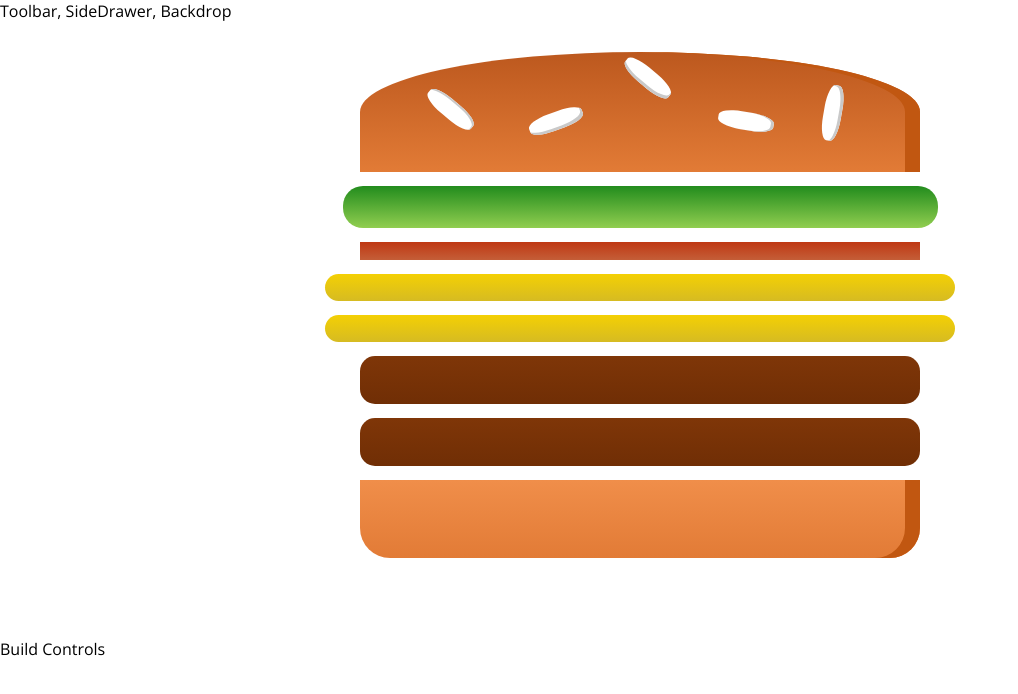
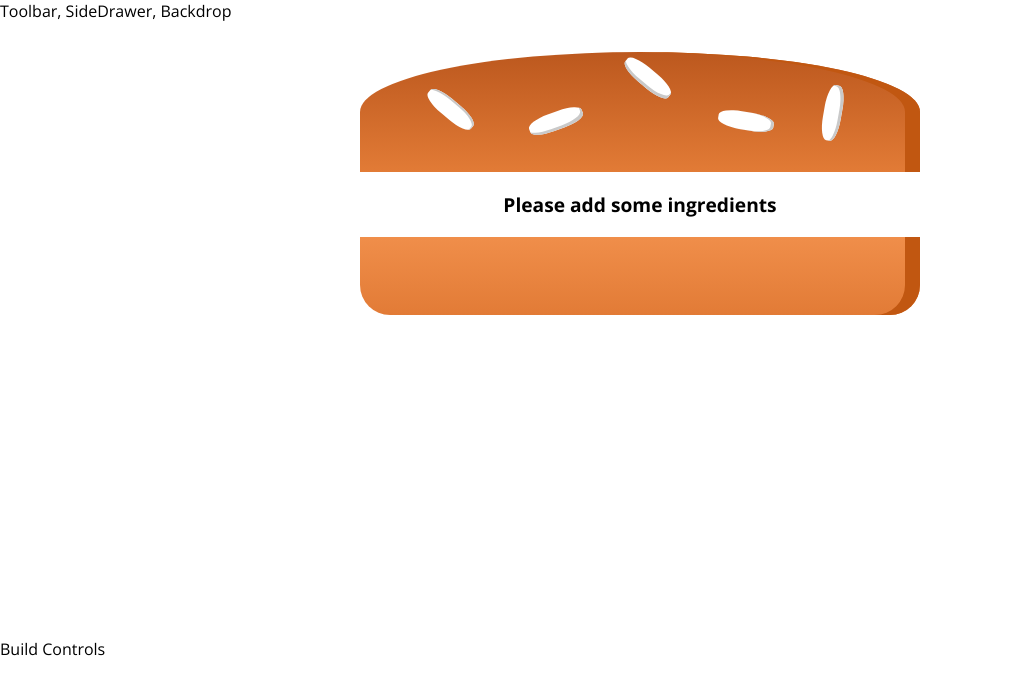
Before and after one commit to nestor-arguello/the-burger-builder, a React app: page / in a window 1280 px wide. Shown: the top 694 px of the page, without its empty margins (0-1018 px from the left). Built offline with nearby package versions, Linux system fonts and the light colour scheme.

Commit message:
calculate the ingredient sum dynamically

```diff
--- a/src/components/Burger/Burger.js
+++ b/src/components/Burger/Burger.js
@@ -4,11 +4,28 @@ import BurgerIngredients from './BurgerIngredients/BurgerIngredients';
 import { StyledBurger } from './style';
 
 const burger = ({ ingredients }) => {
-  const transformedIngredients = Object.keys(ingredients).map(ingKey => {
-    return [...Array(ingredients[ingKey])].map((_, index) => {
-      return <BurgerIngredients key={ingKey + index} type={ingKey} />;
-    });
-  });
+  let transformedIngredients = Object.keys(ingredients)
+    .map(ingKey => {
+      return [...Array(ingredients[ingKey])].map(
+        (_, index) => {
+          return (
+            <BurgerIngredients
+              key={ingKey + index}
+              type={ingKey}
+            />
+          );
+        }
+      );
+    })
+    .reduce((array, item) => {
+      return array.concat(item);
+    }, []);
+
+  if (transformedIngredients.length === 0) {
+    transformedIngredients = (
+      <p>Please add some ingredients</p>
+    );
+  }
 
   return (
     <StyledBurger>
--- a/src/containers/BurgerBuilder/BurgerBuilder.js
+++ b/src/containers/BurgerBuilder/BurgerBuilder.js
@@ -4,10 +4,10 @@ import Burger from '../../components/Burger/Burger'
 class BurgerBuilder extends Component {
   state = {
     ingredients: {
-      salad: 1,
-      bacon: 1,
-      cheese: 2,
-      meat: 2
+      salad: 0,
+      bacon: 0,
+      cheese: 0,
+      meat: 0
     }
   }
 
```
